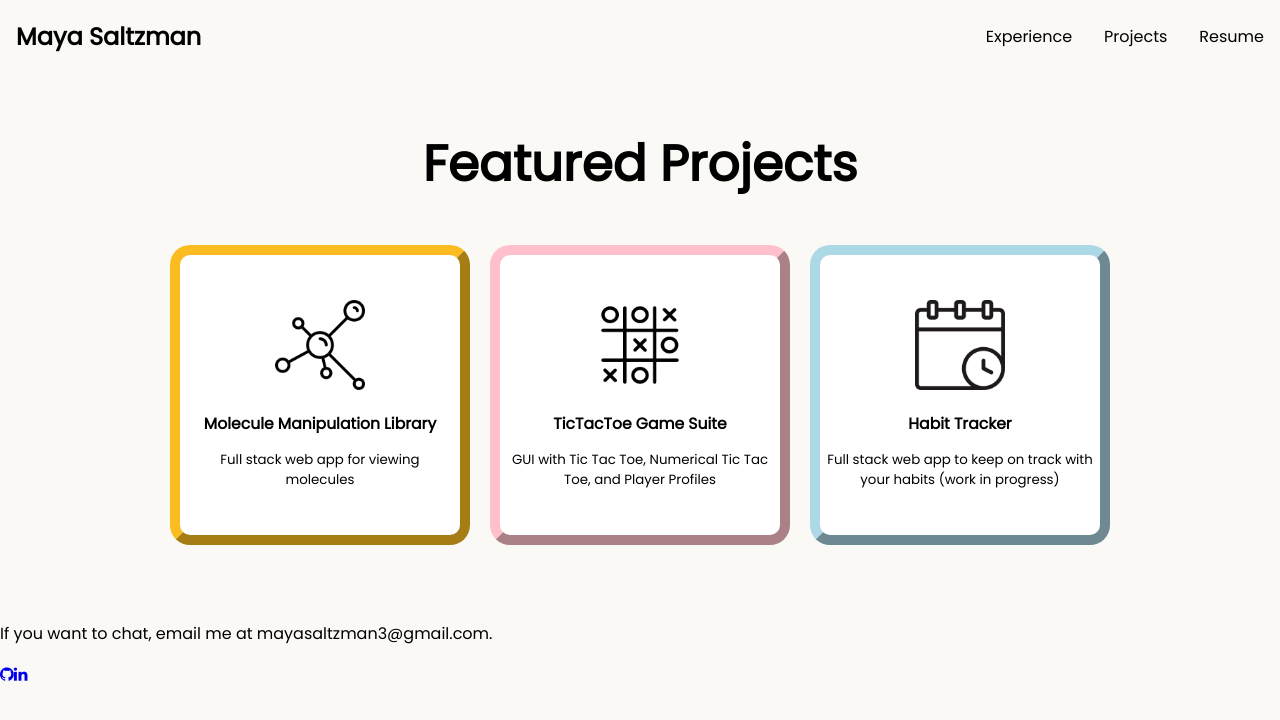
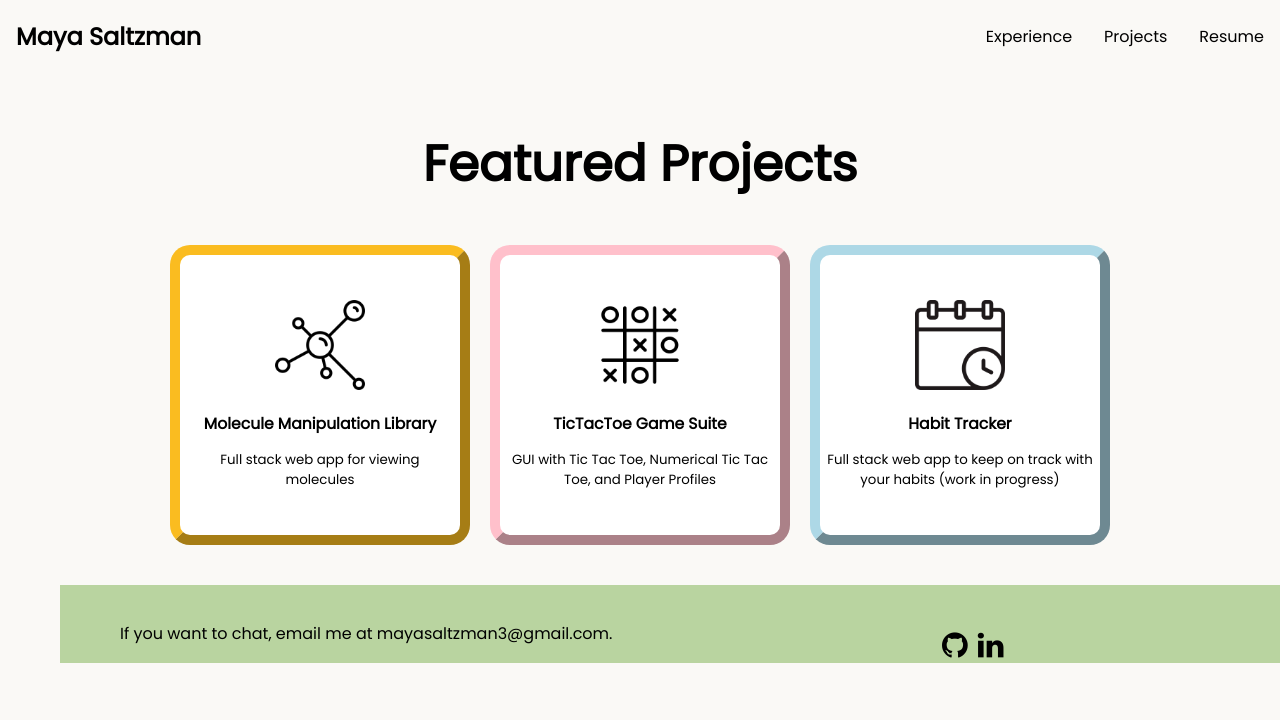
Before and after one commit to mayasaltzman/PersonalWebsiteV2, a React (Create React App) app in the folder my-site/: page /projects in a window 1280 px wide. Shown: the top 720 px of the page. Built offline with nearby package versions, Linux system fonts and the light colour scheme.

Commit message:
added some styles to footer but its weirdly cut off

```diff
--- a/my-site/src/App.css
+++ b/my-site/src/App.css
@@ -1,12 +1,7 @@
 body {
     background-color: #FAF9F6;
     font-family: 'Poppins';
-    /* min-height: 100vh; */
+    min-height: 100vh;
     margin: 0;
     padding: 0;
-    height: 100%;
 }
-
-#footer {
-    padding-bottom: 100px;
-}
--- a/my-site/src/components/Contact.css
+++ b/my-site/src/components/Contact.css
@@ -1,3 +1,28 @@
 #contact{
-   padding-top: 50px;
+   padding-top: 20px;
+   background-color: #b9d4a0;
+   width: 100%;
 }
+
+#footer{
+   display: flex;
+   padding-left: 60px;
+}
+
+#footer p{
+   text-align: left;
+   width: 70%;
+   font-size: 16px;
+}
+
+#socials{
+   padding-top: 25px;
+   padding-left: 10px;
+   font-size: 30px;
+   color: black;
+
+}
+
+#socials:hover{
+   color: rgba(0, 0, 0, 0.703);
+}
--- a/my-site/src/components/Contact.js
+++ b/my-site/src/components/Contact.js
@@ -4,7 +4,7 @@ import "./Contact.css"
 const projects = () => {
     return (
         <div id='contact'>
-            <footer>
+            <footer id='footer'>
                 <p>If you want to chat, email me at mayasaltzman3@gmail.com. </p>
                 <a href="https://github.com/mayasaltzman"><i id="socials" class="fa fa-github"></i></a>
                 <a href="https://www.linkedin.com/in/maya-saltzman/"><i id="socials" class="fa fa-linkedin"></i></a>
--- a/my-site/src/components/pages/home.css
+++ b/my-site/src/components/pages/home.css
@@ -18,6 +18,7 @@ h1{
     width: 200px;
     height: 250px;
     padding-top: 50px;
+    padding-bottom: 70px;
 }
 
 #body{
--- a/my-site/src/components/pages/projects.css
+++ b/my-site/src/components/pages/projects.css
@@ -3,6 +3,7 @@
     text-align: center;
     justify-content: center;
     align-items: center;
+    padding-bottom: 30px;
 }
 
 .project-link {
```
